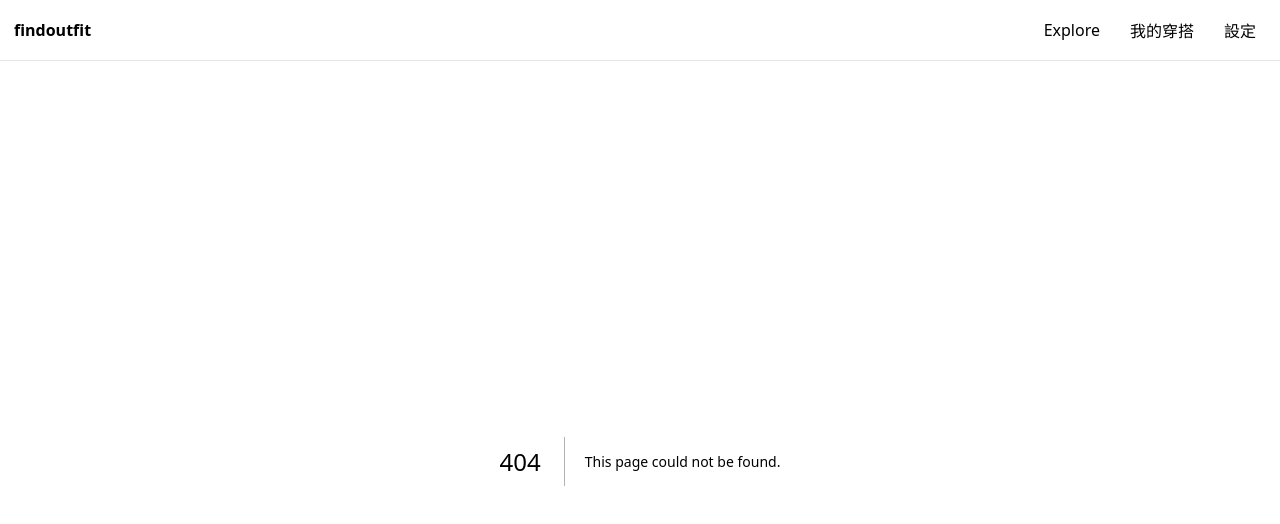
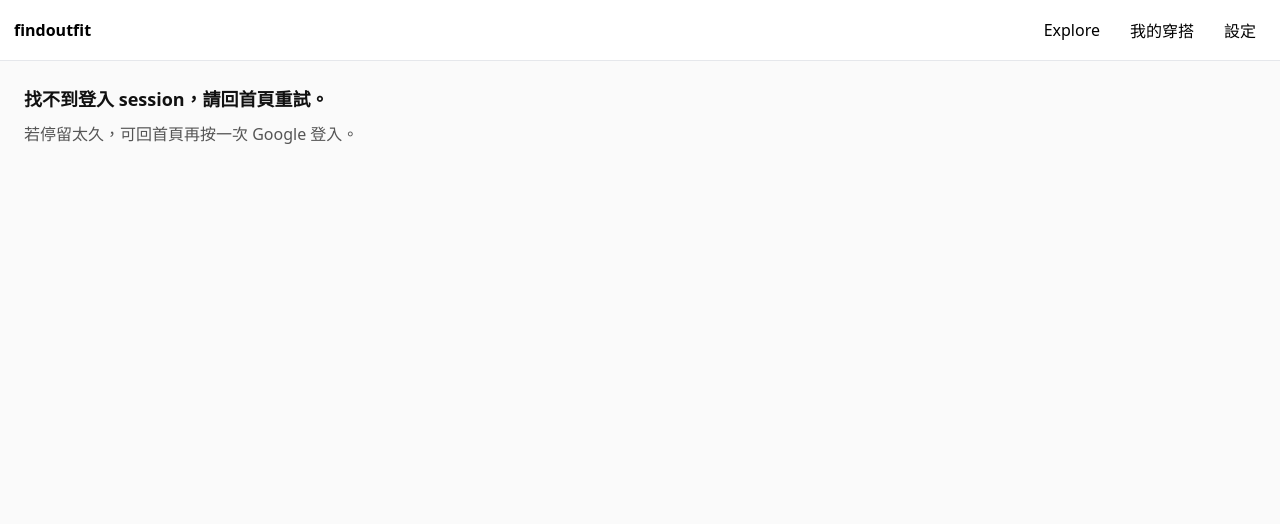
Before and after one commit to howeasyshare-glitch/simon, a Next.js app: page /auth/callback in a window 1280 px wide. Before the commit this address had no page. Shown: the top 524 px of the page. Built offline with nearby package versions, Linux system fonts and the light colour scheme; no server answers.

Commit message:
Create page.tsx

```diff
--- /dev/null
+++ b/app/auth/callback/page.tsx
@@ -0,0 +1,36 @@
+"use client";
+
+import { useEffect, useState } from "react";
+import { supabaseBrowser } from "@/lib/supabaseBrowser";
+
+export default function AuthCallbackPage() {
+  const [msg, setMsg] = useState("登入中…");
+
+  useEffect(() => {
+    (async () => {
+      try {
+        // supabase-js v2: detectSessionInUrl=true 會自動處理 URL 中的 code
+        // 但我們仍呼叫 getSession 來確保 session 已落地
+        const { data, error } = await supabaseBrowser.auth.getSession();
+        if (error) throw error;
+
+        if (!data.session) {
+          setMsg("找不到登入 session，請回首頁重試。");
+          return;
+        }
+
+        // 登入完成 → 回首頁
+        window.location.replace("/");
+      } catch (e: any) {
+        setMsg("登入失敗：" + (e?.message || "Unknown error"));
+      }
+    })();
+  }, []);
+
+  return (
+    <main style={{ padding: 24, fontFamily: "system-ui", color: "#111" }}>
+      <h1 style={{ margin: 0, fontSize: 18 }}>{msg}</h1>
+      <p style={{ marginTop: 10, color: "#555" }}>若停留太久，可回首頁再按一次 Google 登入。</p>
+    </main>
+  );
+}
```
